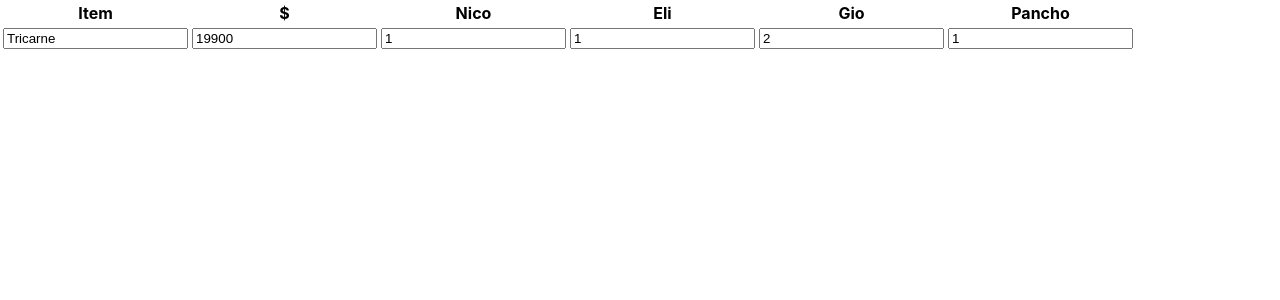
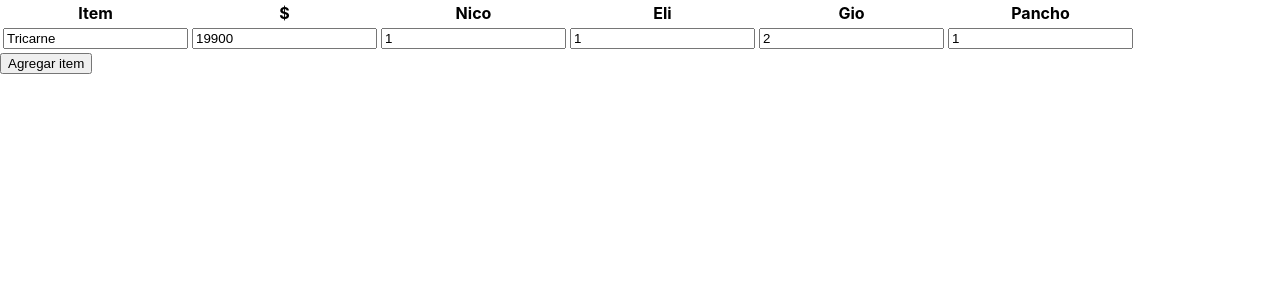
Before and after one commit to muZk/salidas, a React (Create React App) app: page / in a window 1280 px wide. Both pictures are taken after a click on the button "Nuevo gasto". Shown: the top 300 px of the page. Built offline with nearby package versions, Linux system fonts and the light colour scheme.

Commit message:
add item

```diff
--- a/src/Expense.js
+++ b/src/Expense.js
@@ -35,9 +35,12 @@ export default function Expense() {
   // - Poder agregar un nuevo item
   // - Eliminar un item
 
+  // TODO: revisar si es buena idea ocupar
+
   console.log(items);
 
   return (
+    <>
       <table>
         <thead>
           <tr>
@@ -98,5 +101,22 @@ export default function Expense() {
           ))}
         </tbody>
       </table>
+      <div style={{ textAlign: 'left' }}>
+        <button
+          onClick={() => {
+            setItems([
+              ...items,
+              {
+                name: null,
+                price: null,
+                distribution: people.map(() => 0)
+              }
+            ])
+          }}
+        >
+          Agregar item
+        </button>
+      </div>
+    </>
   )
 }
```
Lines whose indentation alone changed are shown as unchanged.
